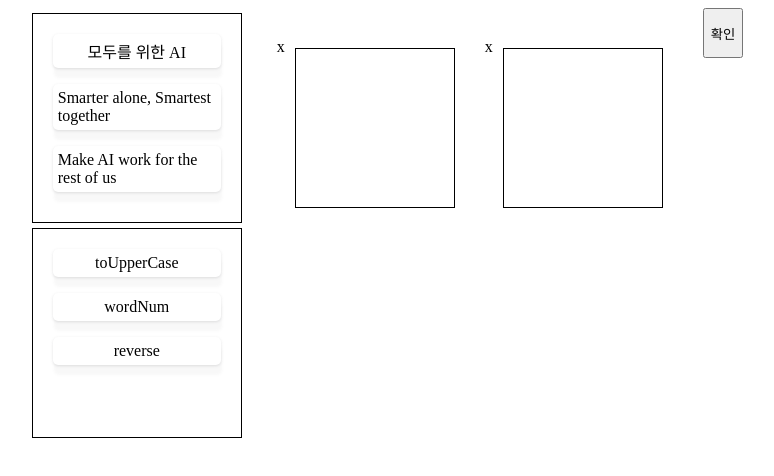
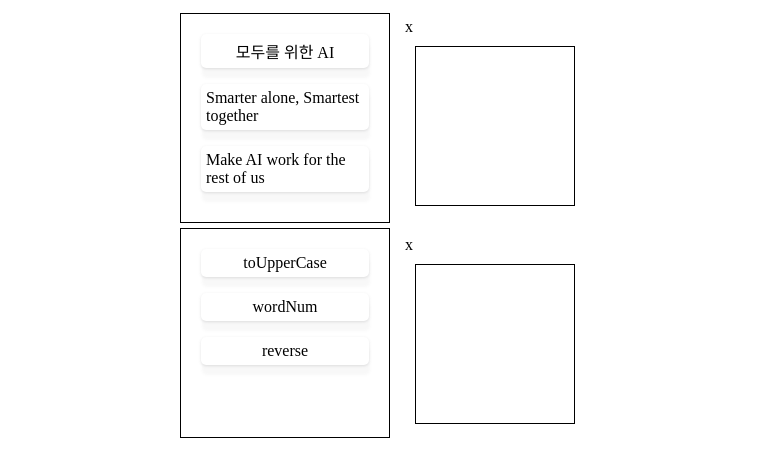
Before and after one commit to OseungKwon/algorima-test, a React app: page / in a window 1280 px wide. Shown: the top 476 px of the page, without its empty margins (255-1029 px from the left). Built offline with nearby package versions, Linux system fonts and the light colour scheme.

Commit message:
REFACTOR : 함수 정리

```diff
--- a/src/App.js
+++ b/src/App.js
@@ -15,6 +15,11 @@ const lists = {
     { id: "f3", content: "reverse" }
   ]
 };
+const strToFunc = {
+  toUpperCase: (str) => str.toUpperCase(),
+  wordNum: (str) => str.split(" ").length,
+  reverse: (str) => str.split("").reverse().join("")
+};
 
 const onDragStart = (startId, setCurEl) => {
   setCurEl(startId.source.droppableId);
@@ -23,24 +28,24 @@ const onDragStart = (startId, setCurEl) => {
 const onDragEnd = (result, handleElement) => {
   const { box, items, setBox, lists, setItems, setCurEl } = handleElement;
 
-  // id에따라 drop 가능하도록
+  // destination없으면 end
   if (!result.destination) return;
   const { source, destination } = result;
+
+  // srcId: 드래그 요소가 있던 블록 id
+  // desId: 드래그가 끝났을 때 있던 블록 id
   const [srcId, desId] = [source.droppableId, destination.droppableId];
   let boxType = srcId === "datas" ? "dataBox" : "funcBox";
-  //console.log(source, destination);
+  let moveItem = items[srcId][source.index];
 
-  if (
-    (srcId === "datas" && desId === "dataBox") ||
-    (srcId === "funcs" && desId === "funcBox")
-  ) {
+  if (srcId.slice(0, srcId.length - 1) === desId.split("Box").join("")) {
     setItems({
       ...items,
-      [srcId]: lists[srcId].filter((_, i) => i !== source.index)
+      [srcId]: lists[srcId].filter((el) => el.id !== moveItem.id)
     });
     setBox({
       ...box,
-      [boxType]: lists[srcId].filter((_, i) => i === source.index)[0].content
+      [boxType]: moveItem.content
     });
   }
   setCurEl("");
@@ -48,19 +53,17 @@ const onDragEnd = (result, handleElement) => {
 
 const onResult = (box, setResult) => {
   const { dataBox, funcBox } = box;
-  if (funcBox === "toUpperCase") {
-    setResult(dataBox.toUpperCase());
-    console.log(dataBox.toUpperCase());
-  } else if (funcBox === "reverse") {
-    setResult(dataBox.split("").reverse().join(""));
-  } else if (funcBox === "wordNum") {
-    setResult(dataBox.split(" ").length);
-  }
+  setResult(strToFunc[funcBox](dataBox));
 };
 
 function App() {
   const [items, setItems] = useState(lists);
   const [box, setBox] = useState({ dataBox: "", funcBox: "" });
+  console.log(
+    "box",
+    box,
+    Object.values(box).find((el) => el === "")
+  );
   const [curEl, setCurEl] = useState("");
   const [result, setResult] = useState("");
 
@@ -74,7 +77,6 @@ function App() {
     lists: lists
   };
 
-  console.log("result", result);
   return (
     <div style={{ display: "flex", justifyContent: "center", height: "100%" }}>
       <DragDropContext
@@ -85,18 +87,22 @@ function App() {
           <ListBlock id="datas" list={items.datas} />
           <ListBlock id="funcs" list={items.funcs} />
         </div>
-        <div
-          style={{
-            margin: 20,
-            display: "flex",
-            justifyContent: "center",
-            height: "100%"
-          }}
-        >
-          <DataBlock id="dataBox" handleElement={handleElement} />
-          <DataBlock id="funcBox" handleElement={handleElement} />
+        <div>
+          <DataBlock
+            id="dataBox"
+            setResult={setResult}
+            handleElement={handleElement}
+          />
+          <DataBlock
+            id="funcBox"
+            setResult={setResult}
+            handleElement={handleElement}
+          />
         </div>
       </DragDropContext>
+
+      {Object.values(box).find((el) => el === "") === undefined ? (
+        <div>
           <button
             style={{ height: 50 }}
             onClick={() => {
@@ -107,6 +113,10 @@ function App() {
           </button>
           <div>{result}</div>
         </div>
+      ) : (
+        <div></div>
+      )}
+    </div>
   );
 }
 
--- a/src/components/DataBlock.js
+++ b/src/components/DataBlock.js
@@ -4,18 +4,13 @@ import styled from "styled-components";
 
 const Box = styled.div`
   margin: 20;
-  border: 1px solid black;
+  border: 1px solid red;
   border: ${(props) => {
+    const [curEl, dropBoxId] = [props.curEl, props.dropBoxId];
     if (props.isDraggingOver) {
-      //console.log("props", props.curEl, props.dropBoxId);
-      if (props.curEl === "datas") {
-        if (props.dropBoxId === "dataBox") return "2px dashed gray";
-        else return "1px solid red";
-      } else {
-        if (props.dropBoxId === "funcBox") return "2px dashed gray";
-        else return "1px solid red";
-      }
-    }
+      if (curEl.slice(0, curEl.length - 1) === dropBoxId.split("Box").join(""))
+        return "2px dashed gray";
+    } else return "1px solid black";
   }};
   padding: 4;
   width: 150;
@@ -28,17 +23,17 @@ const XBtn = styled.div`
   transform: translateX(10px) translateY(10px);
 `;
 
-const DataBlock = ({ id, handleElement }) => {
+const DataBlock = ({ id, setResult, handleElement }) => {
   const { box, items, setBox, lists, setItems, curEl } = handleElement;
-  //console.log("b", box);
-  const handleXBtn = () => {
-    if (id === "dataBox") {
-      setItems({ ...items, datas: [...lists.datas] });
-    } else {
-      setItems({ ...items, funcs: [...lists.funcs] });
-    }
+
+  const handleXBtn = (id) => {
+    let type = `${id.split("Box").join("")}s`;
+    setItems({ ...items, [type]: [...lists[type]] });
+
+    setResult("");
     setBox({ ...box, [id]: "" });
   };
+
   return (
     <>
       <XBtn
@@ -51,7 +46,6 @@ const DataBlock = ({ id, handleElement }) => {
 
       <Droppable droppableId={id} key={id}>
         {(provided, snapshot) => {
-          console.log("provied", provided, "snpa", snapshot);
           return (
             <Box
               {...provided.droppableProps}
```
Lines whose indentation alone changed are shown as unchanged.
